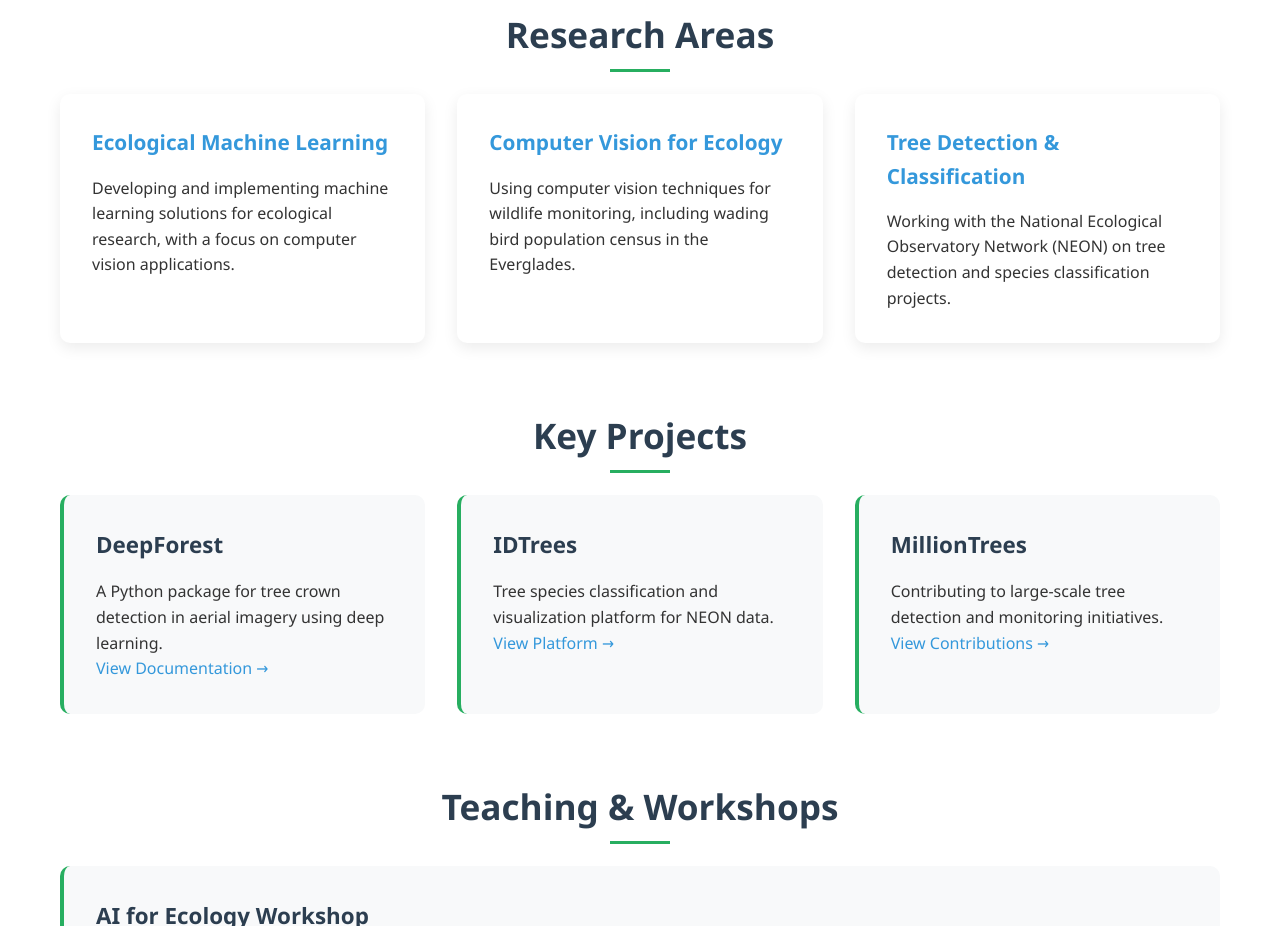
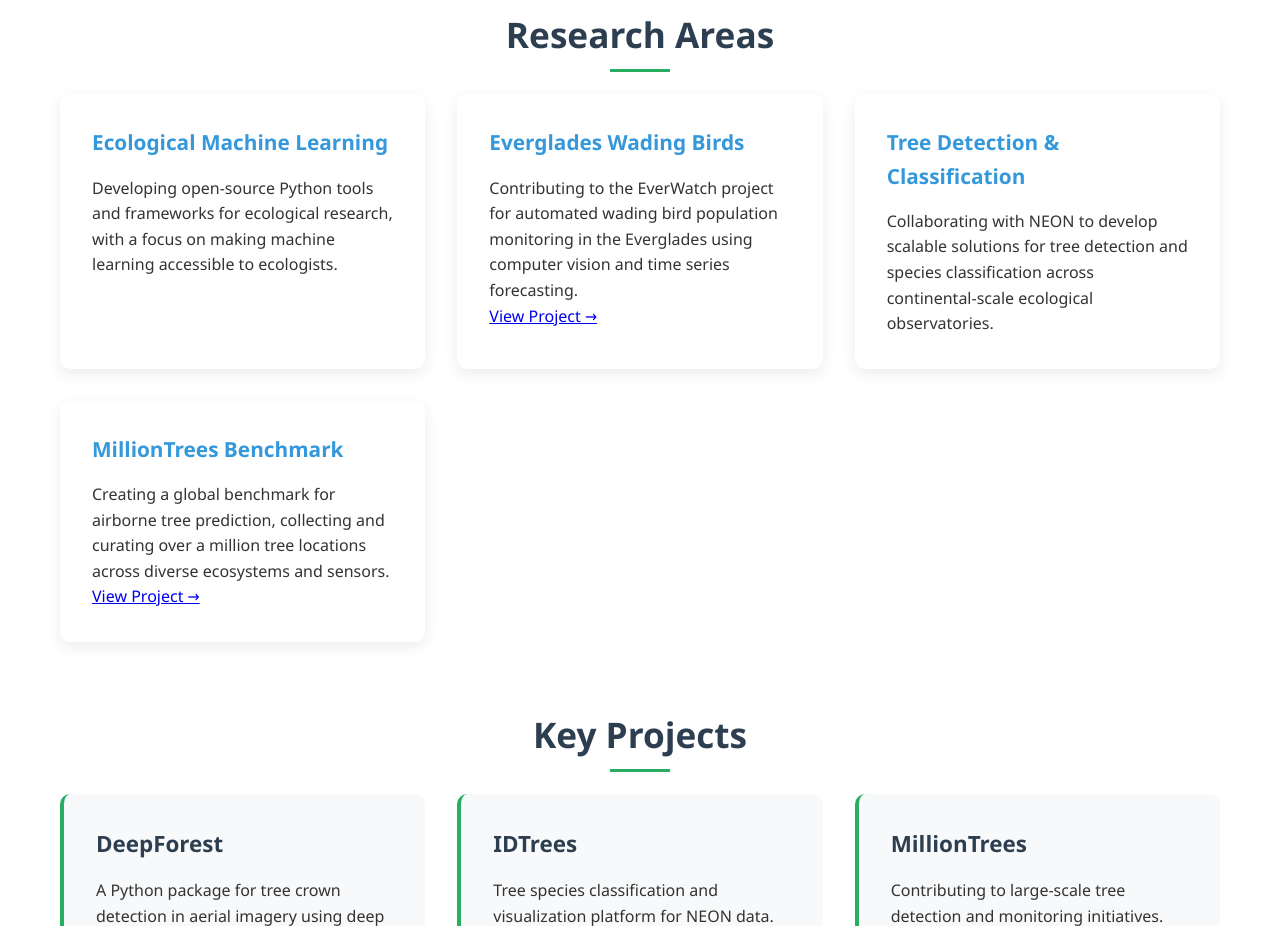
Before and after one commit to bw4sz/bw4sz.github.io, a plain HTML site: page index.html in a window 1280 px wide. Shown: the part 1000-1926 px from the top of the page. Drawn offline with Linux system fonts and the light colour scheme.

Commit message:
stop for now

```diff
--- a/index.html
+++ b/index.html
@@ -323,15 +323,21 @@
                 <div class="research-areas">
                     <div class="research-card">
                         <h3>Ecological Machine Learning</h3>
-                        <p>Developing and implementing machine learning solutions for ecological research, with a focus on computer vision applications.</p>
+                        <p>Developing open-source Python tools and frameworks for ecological research, with a focus on making machine learning accessible to ecologists.</p>
                     </div>
                     <div class="research-card">
-                        <h3>Computer Vision for Ecology</h3>
-                        <p>Using computer vision techniques for wildlife monitoring, including wading bird population census in the Everglades.</p>
+                        <h3>Everglades Wading Birds</h3>
+                        <p>Contributing to the EverWatch project for automated wading bird population monitoring in the Everglades using computer vision and time series forecasting.</p>
+                        <a href="https://everwatch.weecology.org/" target="_blank">View Project →</a>
                     </div>
                     <div class="research-card">
                         <h3>Tree Detection & Classification</h3>
-                        <p>Working with the National Ecological Observatory Network (NEON) on tree detection and species classification projects.</p>
+                        <p>Collaborating with NEON to develop scalable solutions for tree detection and species classification across continental-scale ecological observatories.</p>
+                    </div>
+                    <div class="research-card">
+                        <h3>MillionTrees Benchmark</h3>
+                        <p>Creating a global benchmark for airborne tree prediction, collecting and curating over a million tree locations across diverse ecosystems and sensors.</p>
+                        <a href="https://milliontrees.idtrees.org/" target="_blank">View Project →</a>
                     </div>
                 </div>
             </section>
```
